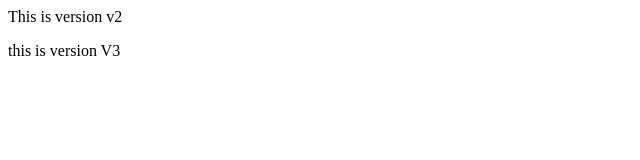
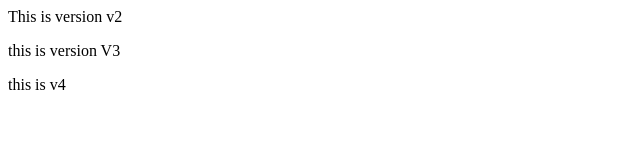
Before and after one commit to RohanMirajkar/learning-git, a plain HTML site: page index.html in a window 1280 px wide. Shown: the full height of the page, 0-640 px from the left. Drawn offline with Linux system fonts and the light colour scheme.

Commit message:
version 4

```diff
--- a/index.html
+++ b/index.html
@@ -8,5 +8,6 @@
 <body>
     <header>This is version v2</header>
     <p>this is version V3</p>
+    this is v4
 </body>
 </html>
```
